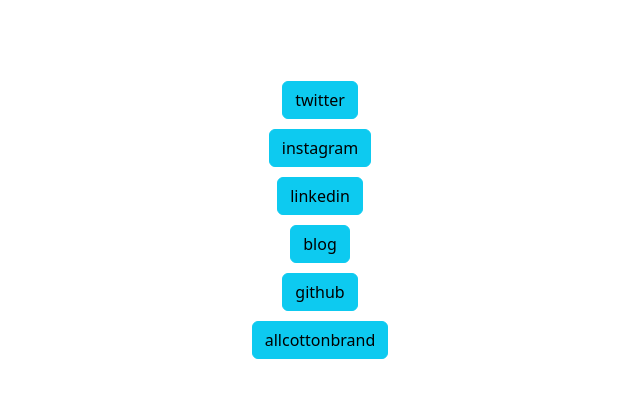
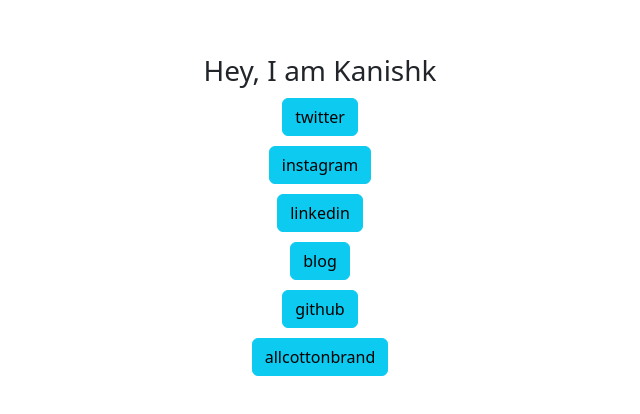
Before and after one commit to kanishkbeast/personal-website, a plain HTML site: page index.html in a window 1280 px wide. Shown: the part 180-594 px from the top of the page, without its empty margins (320-960 px from the left). Drawn offline with nearby package versions, Linux system fonts and the light colour scheme.

Commit message:
added, hey I am kanishk message

```diff
--- a/index.html
+++ b/index.html
@@ -10,6 +10,9 @@
 </head>
 <body>
     <div class="container">
+        <h3>
+            Hey, I am Kanishk
+        </h3>
         <a href="https://x.com/kanishk_beast"><button class="btn btn-info">twitter</button></a>
         <a href="https://www.instagram.com/kanishkbeast"><button class="btn btn-info">instagram</button></a>
         <a href="https://www.linkedin.com/in/jain-kanishk/"><button class="btn btn-info">linkedin</button></a>
--- a/styles.css
+++ b/styles.css
@@ -4,7 +4,6 @@ body {
     align-items: center;
     height: 100vh;
     margin: 0;
-    color: #013293;
 }
 
 .container {
```
